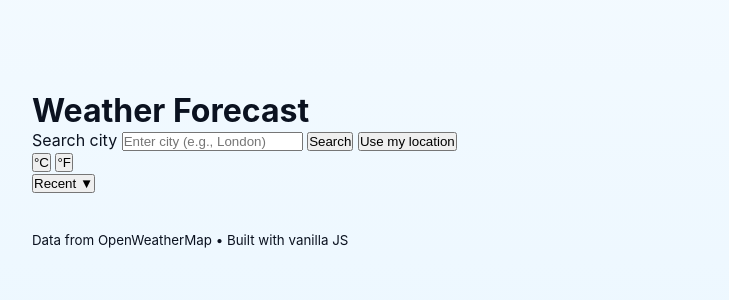
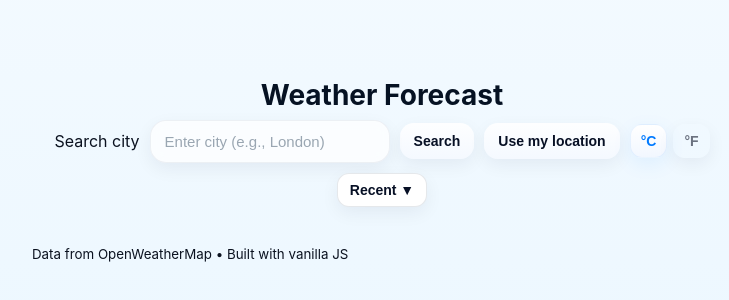
Before and after one commit to lohithkumark/weatherForecast, a plain HTML site: page index.html in a window 1280 px wide. Shown: the part 230-530 px from the top of the page, without its empty margins (258-987 px from the left). Drawn offline with Linux system fonts and the light colour scheme.

Commit message:
Added header, controls, search, buttons

```diff
--- a/style.css
+++ b/style.css
@@ -39,3 +39,52 @@ body {
   position: relative;
   z-index: 0;
 }
+header.top { text-align: center }
+header.top h1 { font-size: 28px; font-weight: 700; color: #061223; margin-bottom: 8px }
+
+.controls {
+  display: flex;
+  gap: 10px;
+  justify-content: center;
+  align-items: center;
+  flex-wrap: wrap;
+}
+
+.controls input[type="search"] {
+  width: 240px;
+  padding: 12px 14px;
+  border-radius: 16px;
+  border: 1px solid rgba(9,30,66,0.06);
+  backdrop-filter: blur(6px);
+  background: rgba(255,255,255,0.7);
+  outline: none;
+  font-size: 15px;
+  color: #071025;
+  box-shadow: 0 6px 18px rgba(12,24,48,0.06);
+}
+.controls input[type="search"]::placeholder { color: #9aa6b2 }
+
+.controls button {
+  padding: 10px 14px;
+  border-radius: 14px;
+  border: none;
+  font-weight: 600;
+  font-size: 14px;
+  cursor: pointer;
+  background: linear-gradient(180deg, rgba(255,255,255,0.9), rgba(245,249,255,0.9));
+  box-shadow: 0 6px 18px rgba(12,24,48,0.06);
+  color: #071025;
+  transition: transform .12s ease, box-shadow .12s ease;
+}
+.controls button:hover { transform: translateY(-2px) }
+
+.unit-toggle { display: flex; gap: 6px; align-items: center }
+.unit-toggle .unit { padding: 8px 10px; border-radius: 12px; background: transparent; font-weight: 700; color: var(--muted); border: 1px solid transparent }
+.unit-toggle .unit.active { background: linear-gradient(180deg,#fff,#f2f7ff); color: var(--accent); box-shadow:0 6px 20px rgba(6,122,255,0.08); border:1px solid rgba(0,122,255,0.08) }
+
+.recent-dropdown { position: relative; z-index: 10 }
+#recentBtn { padding: 8px 12px; border-radius: 12px; background:#fff; border:1px solid rgba(9,30,66,0.1); font-weight:600; cursor:pointer }
+#recentList { position:absolute; top:calc(100% + 6px); right:0; min-width:180px; background:#fff; border-radius:12px; box-shadow:0 10px 30px rgba(2,6,23,0.12); list-style:none; padding:6px 0; overflow-y:auto; max-height:220px; opacity:0; pointer-events:none; transform:translateY(-6px) scale(0.98); transition: transform .14s ease, opacity .12s ease; z-index:1002 }
+.recent-dropdown.active #recentList { opacity:1; pointer-events:auto; transform:translateY(0) scale(1) }
+#recentList li { padding:10px 14px; color:#022; font-weight:600; cursor:pointer }
+#recentList li:hover, #recentList li:focus { background:#f2f7ff; color:#004db3; outline:none }
```
